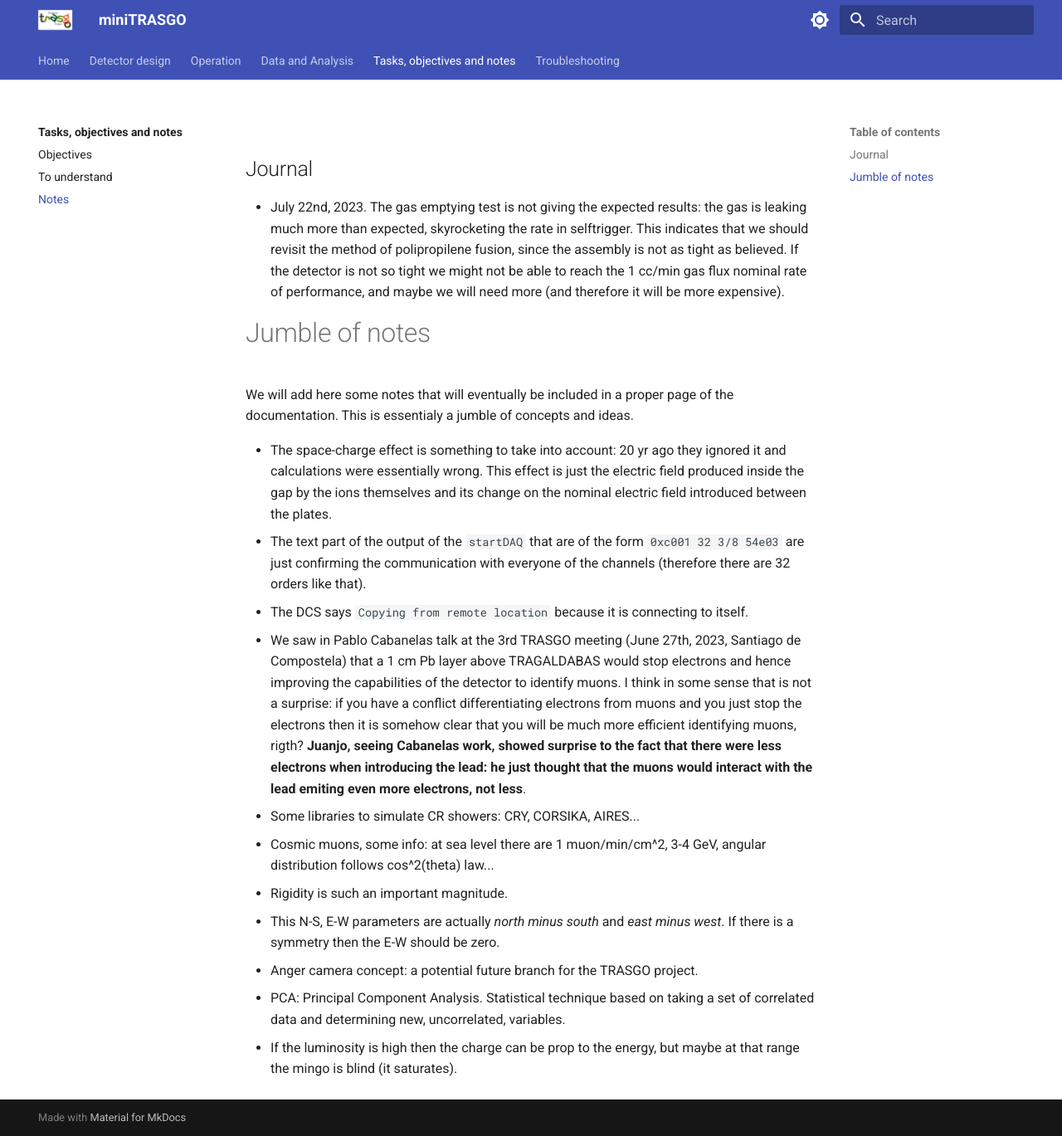
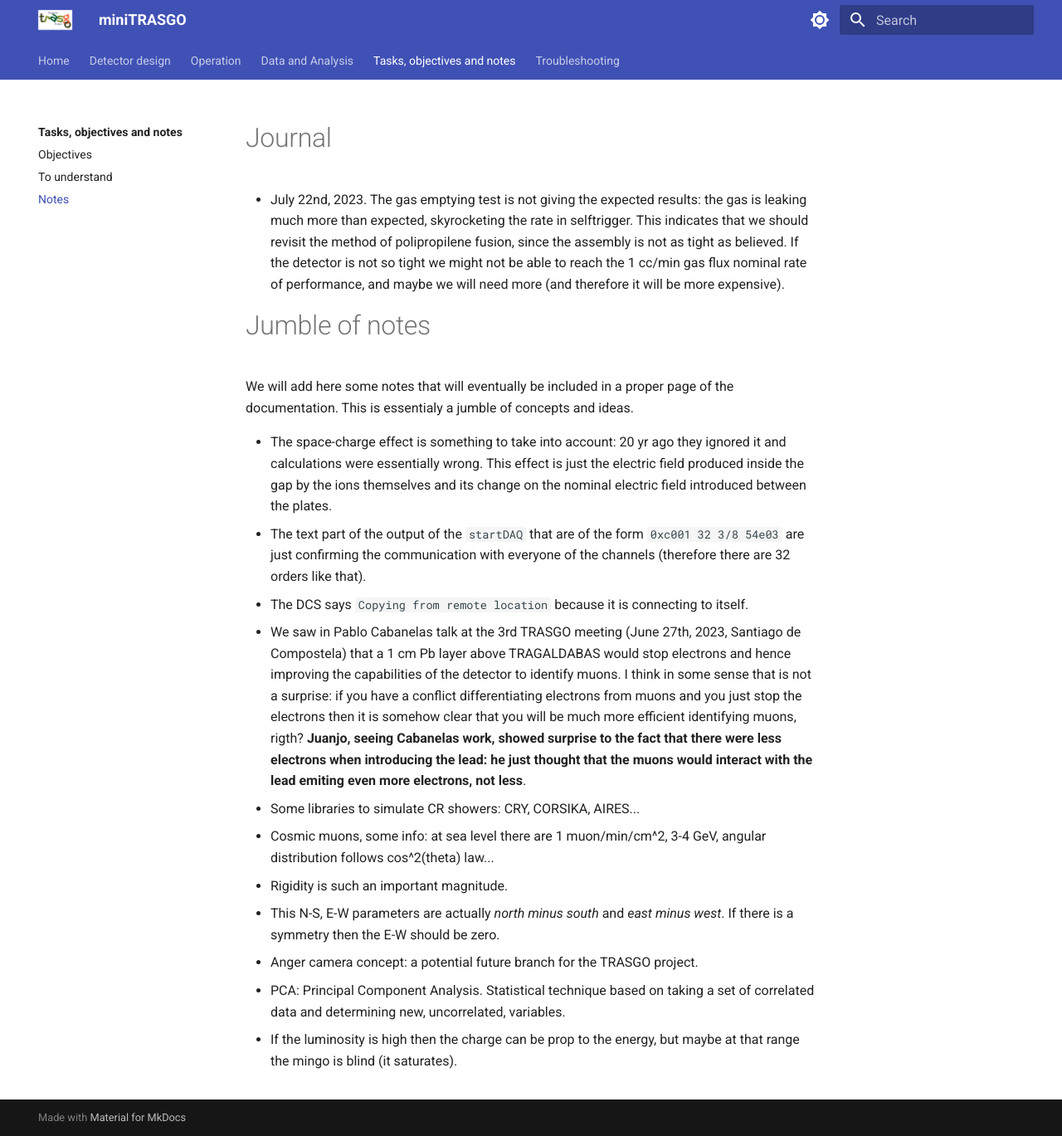
Before and after one commit to cayesoneira/miniTRASGO-documentation, an MkDocs documentation site: the page built from docs/tasks/notes.md, in a window 1280 px wide and 1369 px high. Shown: the whole window at 83% size. Built offline with MkDocs 1.6.1 and Material for MkDocs 9.7.7, drawn with Linux system fonts in a browser that asks for light colours.

Commit message:
Update notes.md

```diff
--- a/docs/tasks/notes.md
+++ b/docs/tasks/notes.md
@@ -1,4 +1,4 @@
-## Journal
+# Journal
 - July 22nd, 2023. The gas emptying test is not giving the expected results: the gas is leaking much more than expected, skyrocketing the rate in selftrigger. This indicates that we should revisit the method of polipropilene fusion, since the assembly is not as tight as believed. If the detector is not so tight we might not be able to reach the 1 cc/min gas flux nominal rate of performance, and maybe we will need more (and therefore it will be more expensive).
 
 # Jumble of notes
```
